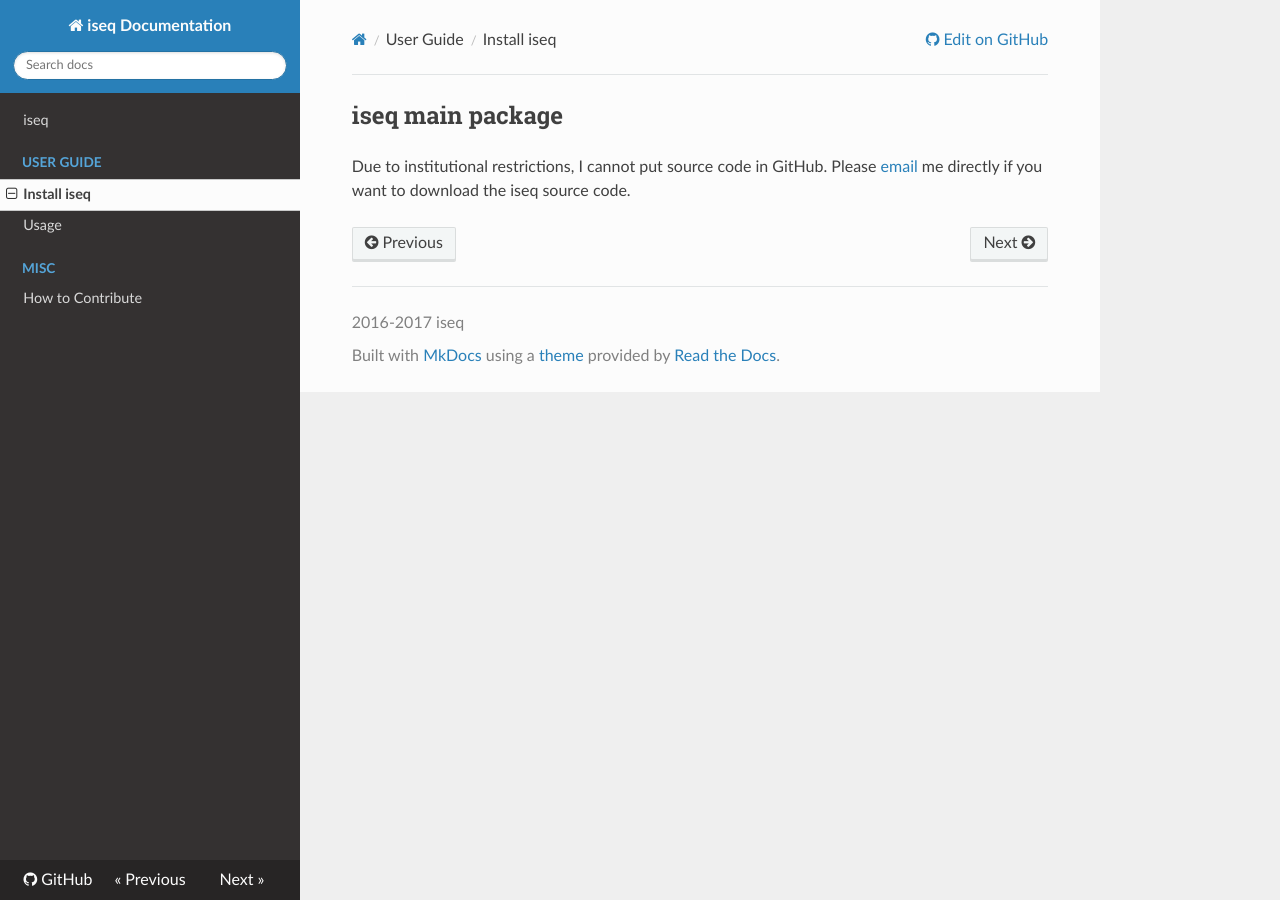
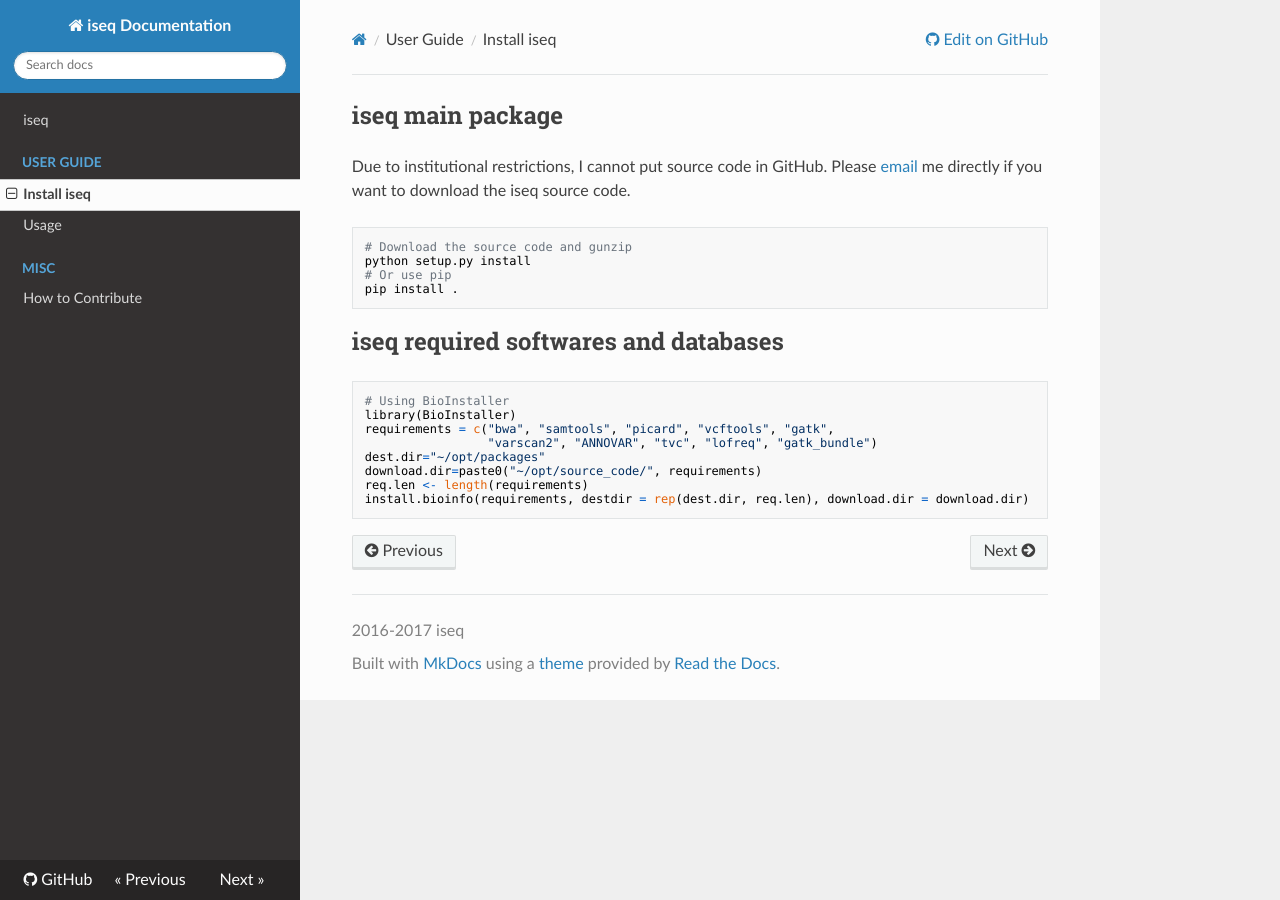
Before and after one commit to Miachol/doc-iseq, an MkDocs documentation site: the page built from docs/user-guide/install.md, in a window 1280 px wide. Built offline with MkDocs 1.6.1, drawn with Linux system fonts in a browser that asks for light colours; nearby versions of some CDN libraries; comment, search, counter and statistics services are not loaded; old or Windows-style settings are respelled for this version of MkDocs.

Commit message:
Update usage, install and index.md

````diff
--- a/docs/user-guide/install.md
+++ b/docs/user-guide/install.md
@@ -2,6 +2,26 @@
 
 Due to institutional restrictions, I cannot put source code in GitHub.
 Please [email](mailto:lee_jianfeng@foxmail.com) me directly if you want to download the iseq source code.
+
+```bash
+# Download the source code and gunzip
+python setup.py install
+# Or use pip
+pip install .
+```
+
+## iseq required softwares and databases
+
+```r
+# Using BioInstaller
+library(BioInstaller)
+requirements = c("bwa", "samtools", "picard", "vcftools", "gatk",
+				 "varscan2", "ANNOVAR", "tvc", "lofreq", "gatk_bundle")
+dest.dir="~/opt/packages"
+download.dir=paste0("~/opt/source_code/", requirements)
+req.len <- length(requirements)
+install.bioinfo(requirements, destdir = rep(dest.dir, req.len), download.dir = download.dir)
+```
 
 <div id="disqus_thread"></div>
 <script>
````
Also changed, not shown: docs/index.md (+25 -1 lines), docs/user-guide/usage.md (+17 -0 lines).
